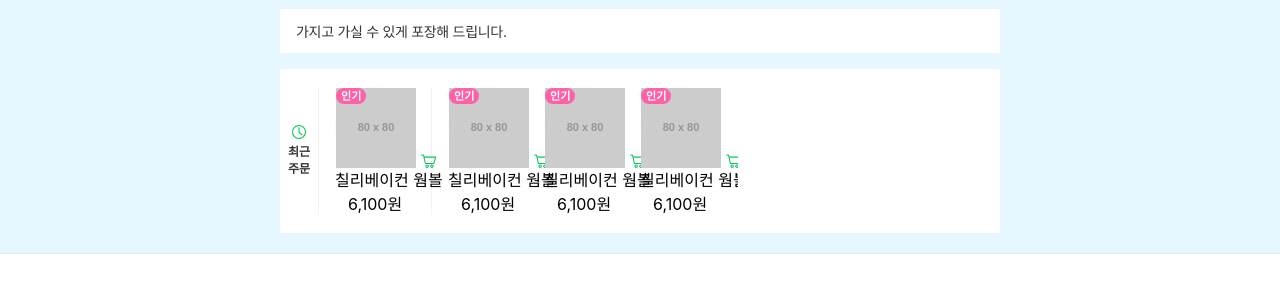
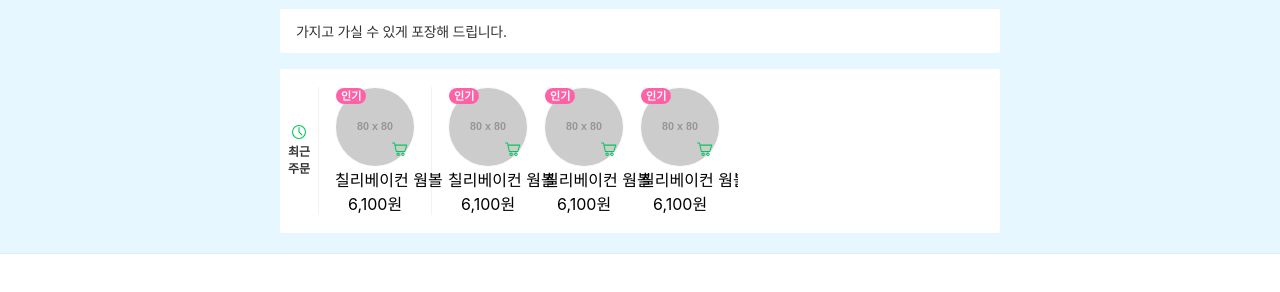
Before and after one commit to seo-png/naver-order-page, a plain HTML site: page docs/index.html in a window 1280 px wide. Shown: the part 204-496 px from the top of the page. Drawn offline with Linux system fonts and the light colour scheme; placeholder pictures from the web are drawn by us.

Commit message:
cart setting

```diff
--- a/assets/scss/components/_recent_order_area.scss
+++ b/assets/scss/components/_recent_order_area.scss
@@ -61,4 +61,20 @@
     background-color: #ff61a7;
     color: #fff;
   }
+
+  .menu-img {
+    width: 100%;
+    height: 100%;
+    border-radius: 100%;
+  }
+
+  .badge-cart {
+    position: absolute;
+    bottom: 0;
+    right: 0;
+    padding: 6px;
+    bottom: 1px solid $booking-color-border150;
+    border-radius: 100%;
+
+  }
 }
```
Also changed, not shown: assets/css/styles.css.
